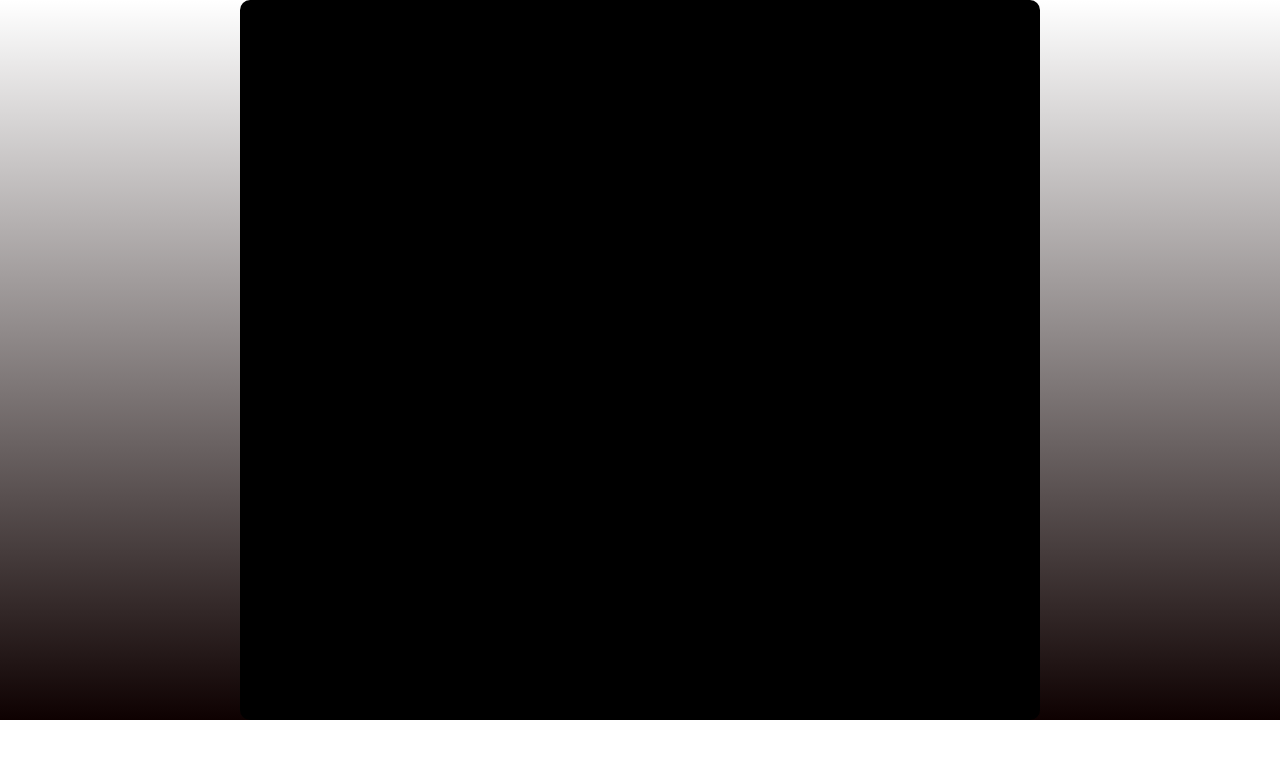
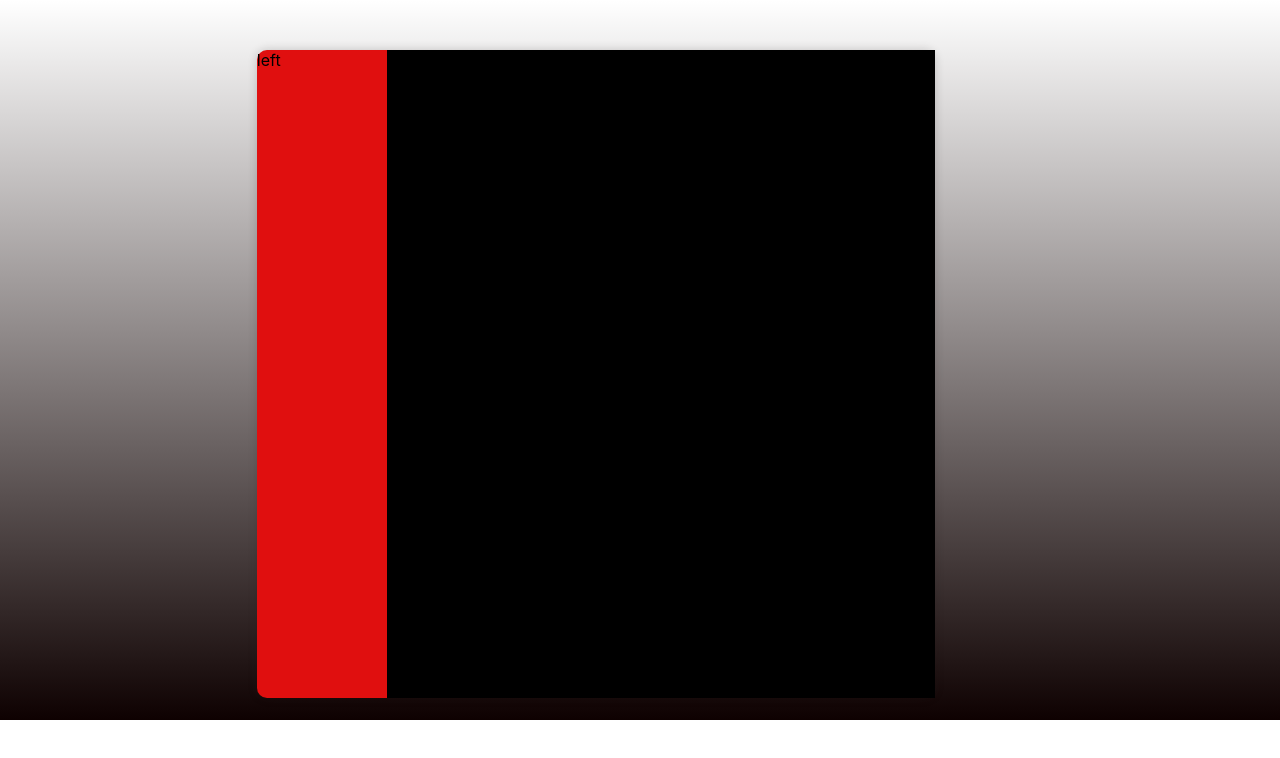
Before and after one commit to coryFinkbeiner/my-site, a Next.js app: page / in a window 1280 px wide. Shown: the top 758 px of the page. Built offline with nearby package versions, Linux system fonts and the light colour scheme.

Commit message:
adding space for sidebar with css grid

```diff
--- a/pages/index.js
+++ b/pages/index.js
@@ -3,9 +3,16 @@ import React from 'react'
 function Home() {
   return (
     <div className='container'>
-      <div className='center'>
-        <h1>Hello World!</h1>
+      <div className='top'>
+        <div className='left'>
+          <div>left</div>
+        </div>
+        <div className='center'>
+          <h1>Hello World!</h1>
+        </div>
       </div>
+
+
     </div>
   )
 }
--- a/styles/globals.css
+++ b/styles/globals.css
@@ -12,8 +12,10 @@ body {
 }
 
 .container {
-  display: flex;
-  justify-content: center;
+  /* display: grid;
+  grid-template-columns: 1fr 5fr;
+  grid-gap: 20px; */
+  /* justify-content: space-between; */
   align-items: center;
   width: 100%;
   height: 0;
@@ -23,18 +25,31 @@ body {
 }
 
 .center {
+  grid-column: 2 / 3;
+  background:black;
+
+
+}
+
+.left {
+  grid-column: 1 / 2;
+  background:rgba(101, 143, 47, 0);
+
+}
+
+.top {
   position: absolute;
-  top: 0;
-  left: 0;
-  bottom: 0;
+  top: 50px; /* Adjust this value to position the element */
+  left: -88px;
   right: 0;
-  display: flex;
-  justify-content: center;
-  align-items: center;
-  background:black;
-  max-width: 800px;
-  height: auto;
-  margin: 0 auto;
-  border-radius: 10px;
-  padding: 20px; /* Add some padding to create some space between the border and the content */
+  margin: auto;
+  width: 53%; /* Adjust this value to set the width of the element */
+  height: 90%; /* Adjust this value to set the height of the element */
+  background-color: #e00f0f; /* Set the background color of the element */
+  border-radius: 10px; /* Set the border radius of the element */
+  box-shadow: 0 0 10px rgba(37, 30, 30, 0.2); /* Set the box shadow of the element */
+
+  display: grid;
+  grid-template-columns: 1fr 5fr;
+  grid-gap: 20px;
 }
```
